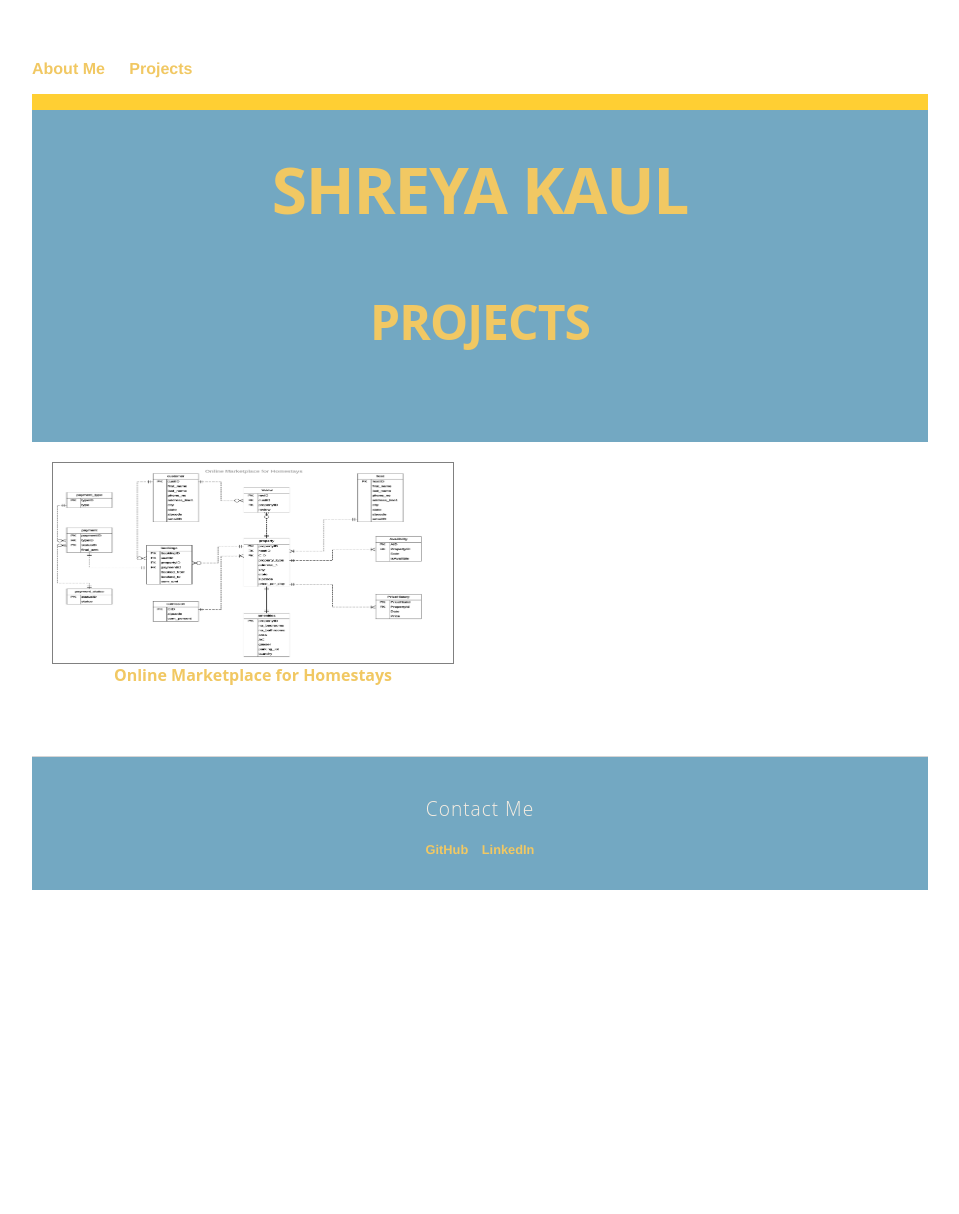
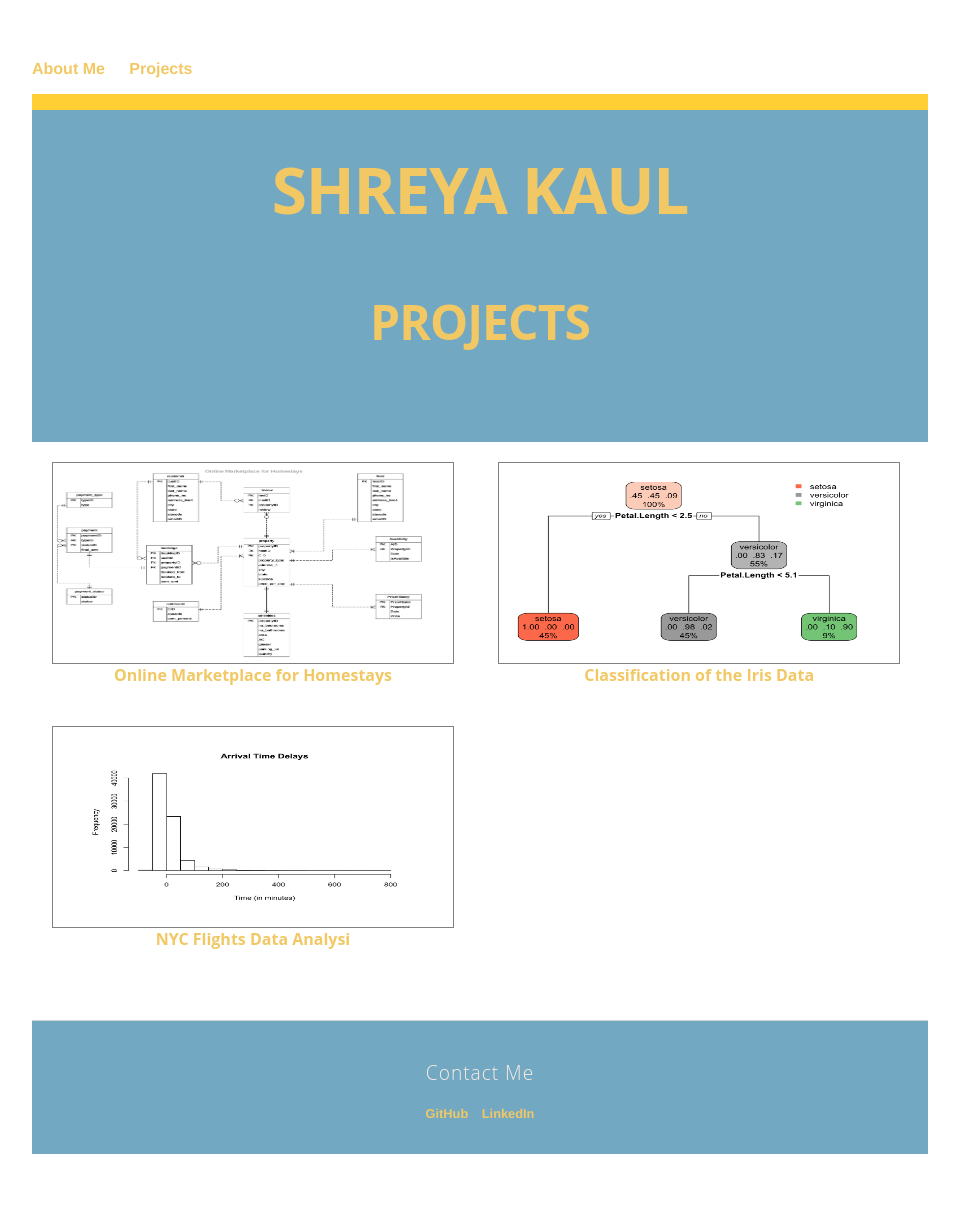
Before and after one commit to shreyakaul/shreyakaul.github.io, a Jekyll site: the page built from Projects.html, in a window 1280 px wide. Shown: the whole page, without its empty margins (160-1119 px from the left). Built offline with Jekyll 4.4.1, drawn with Linux system fonts in a browser that asks for light colours; before the commit the page ends 950 px from its top, so only the background shows below that.

Commit message:
Update Projects.html

```diff
--- a/Projects.html
+++ b/Projects.html
@@ -13,4 +13,16 @@ title: Projects
    <figcaption>Online Marketplace for Homestays</figcaption>
   </figure>
   </a>
+ <a href="/iris.html">
+  <figure>
+  <img alt="Classification of the Iris Data" src="iris.png" width="400" height="200" title="Classification of the Iris Data">
+   <figcaption>Classification of the Iris Data</figcaption>
+  </figure>
+  </a>
+ <a href="/nyc_flights.html">
+  <figure>
+  <img alt="NYC Flights Data Analysi" src="NYC-1.jpg" width="400" height="200" title="NYC Flights Data Analysi">
+   <figcaption>NYC Flights Data Analysi</figcaption>
+  </figure>
+  </a>
 </body>
```
